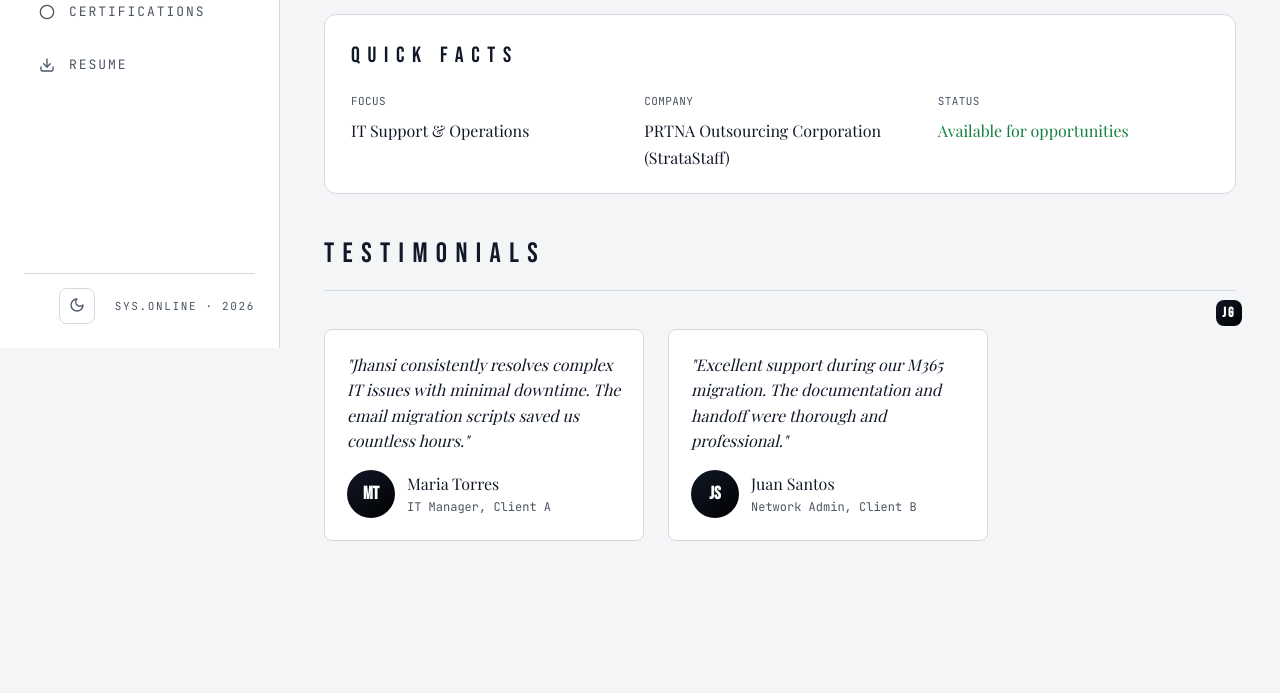
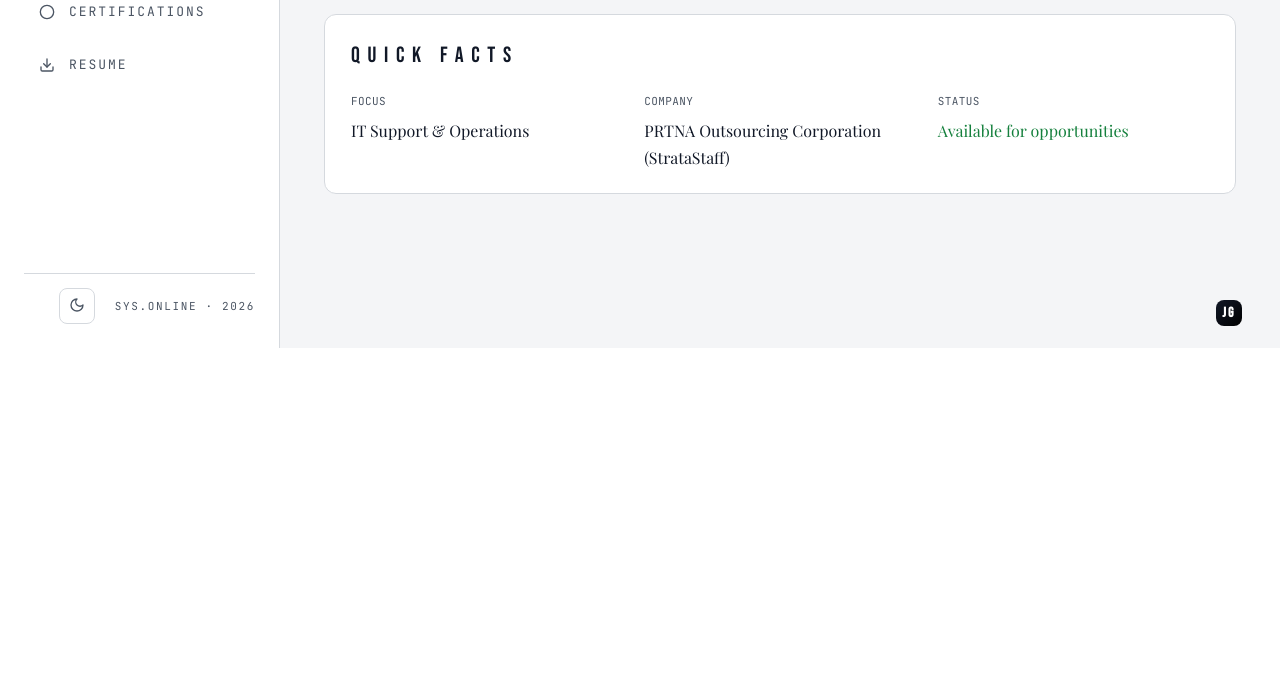
Before and after one commit to eazyboytt/Portfolio, a Flask app: page /about in a window 1280 px wide. Shown: the part 452-1145 px from the top of the page. After the commit the page ends 800 px from the top, so only its background shows below. Run offline with Flask 3, Linux system fonts and the light colour scheme; some web fonts are replaced.

Commit message:
Remove testimonials from About page

```diff
--- a/templates/about.html
+++ b/templates/about.html
@@ -49,33 +49,6 @@
     </div>
   </div>
 
-  <!-- Testimonial Carousel -->
-  <div class="section" style="margin-top: 36px;">
-    <h3 style="font-family: var(--font-display); font-size: 28px; letter-spacing: 0.3em; color: var(--color-ink); margin-bottom: 22px; border-bottom: 1px solid var(--color-border); padding-bottom: 12px; text-transform: uppercase;">Testimonials</h3>
-    <div class="testimonial-carousel" style="position: relative; overflow: hidden;">
-      <div class="testimonial-track" style="display: flex; gap: 24px; overflow-x: auto; scroll-snap-type: x mandatory; padding: 16px 0;">
-        <div class="testimonial" style="flex: 0 0 320px; background: var(--color-panel); border: 1px solid var(--color-border); border-radius: var(--radius); padding: 22px; scroll-snap-align: start;">
-          <p style="font-style: italic; color: var(--color-ink); line-height: 1.6; margin-bottom: 16px;">"Jhansi consistently resolves complex IT issues with minimal downtime. The email migration scripts saved us countless hours."</p>
-          <div style="display: flex; align-items: center; gap: 12px;">
-            <div style="width: 48px; height: 48px; border-radius: 50%; background: linear-gradient(140deg, var(--color-accent), var(--color-accent-hover)); display: flex; align-items: center; justify-content: center; font-family: var(--font-display); font-size: 18px; font-weight: 700; color: white;">MT</div>
-            <div>
-              <div style="font-weight: 500; color: var(--color-ink);">Maria Torres</div>
-              <div style="font-size: 12px; color: var(--color-muted); font-family: var(--font-meta);">IT Manager, Client A</div>
-            </div>
-          </div>
-        </div>
-        <div class="testimonial" style="flex: 0 0 320px; background: var(--color-panel); border: 1px solid var(--color-border); border-radius: var(--radius); padding: 22px; scroll-snap-align: start;">
-          <p style="font-style: italic; color: var(--color-ink); line-height: 1.6; margin-bottom: 16px;">"Excellent support during our M365 migration. The documentation and handoff were thorough and professional."</p>
-          <div style="display: flex; align-items: center; gap: 12px;">
-            <div style="width: 48px; height: 48px; border-radius: 50%; background: linear-gradient(140deg, var(--color-accent), var(--color-accent-hover)); display: flex; align-items: center; justify-content: center; font-family: var(--font-display); font-size: 18px; font-weight: 700; color: white;">JS</div>
-            <div>
-              <div style="font-weight: 500; color: var(--color-ink);">Juan Santos</div>
-              <div style="font-size: 12px; color: var(--color-muted); font-family: var(--font-meta);">Network Admin, Client B</div>
-            </div>
-          </div>
-        </div>
-      </div>
-    </div>
-  </div>
+
 </div>
 {% endblock %}
```
Also changed, not shown: docs/about.html (+1 -28 lines).
